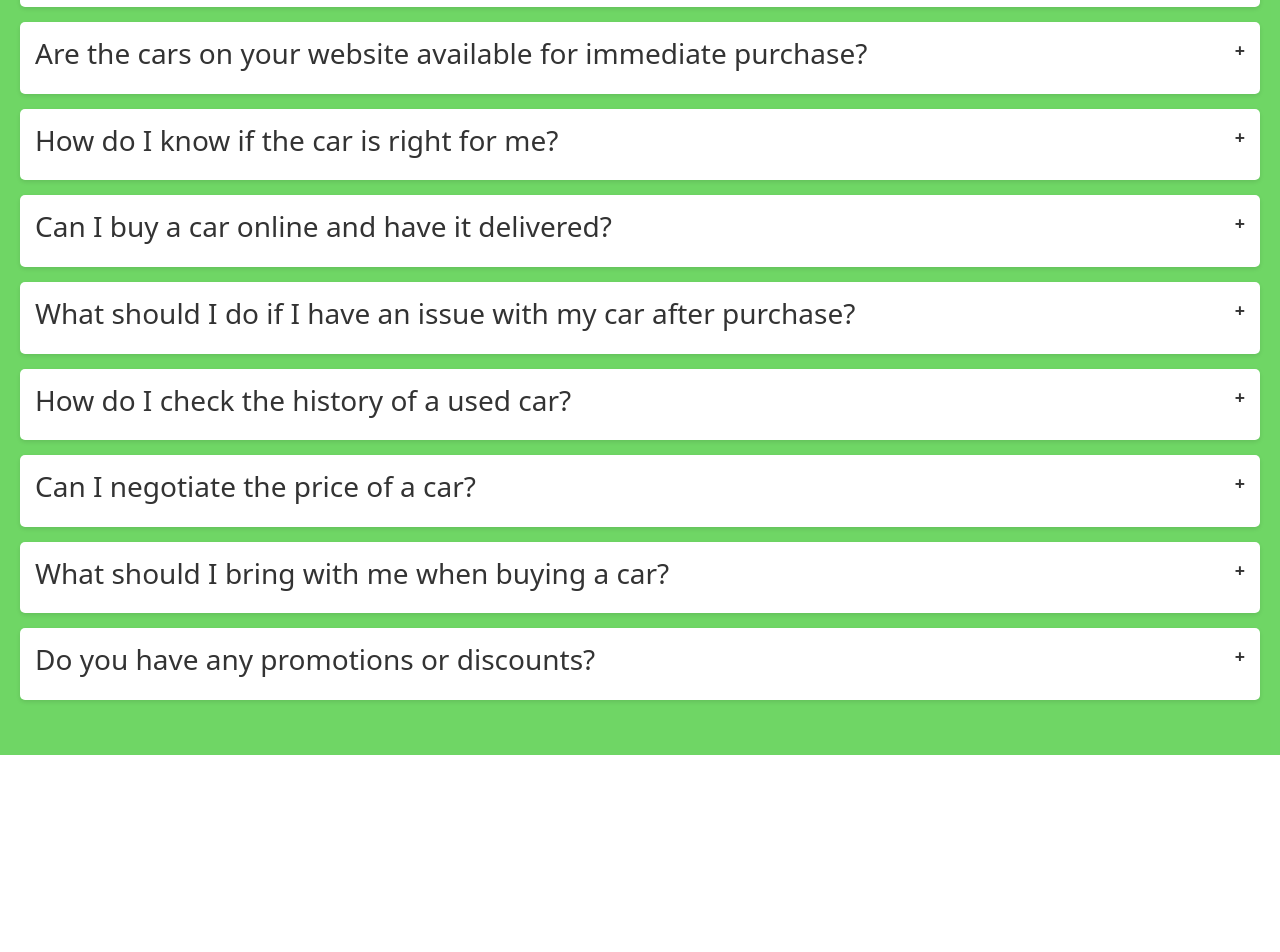
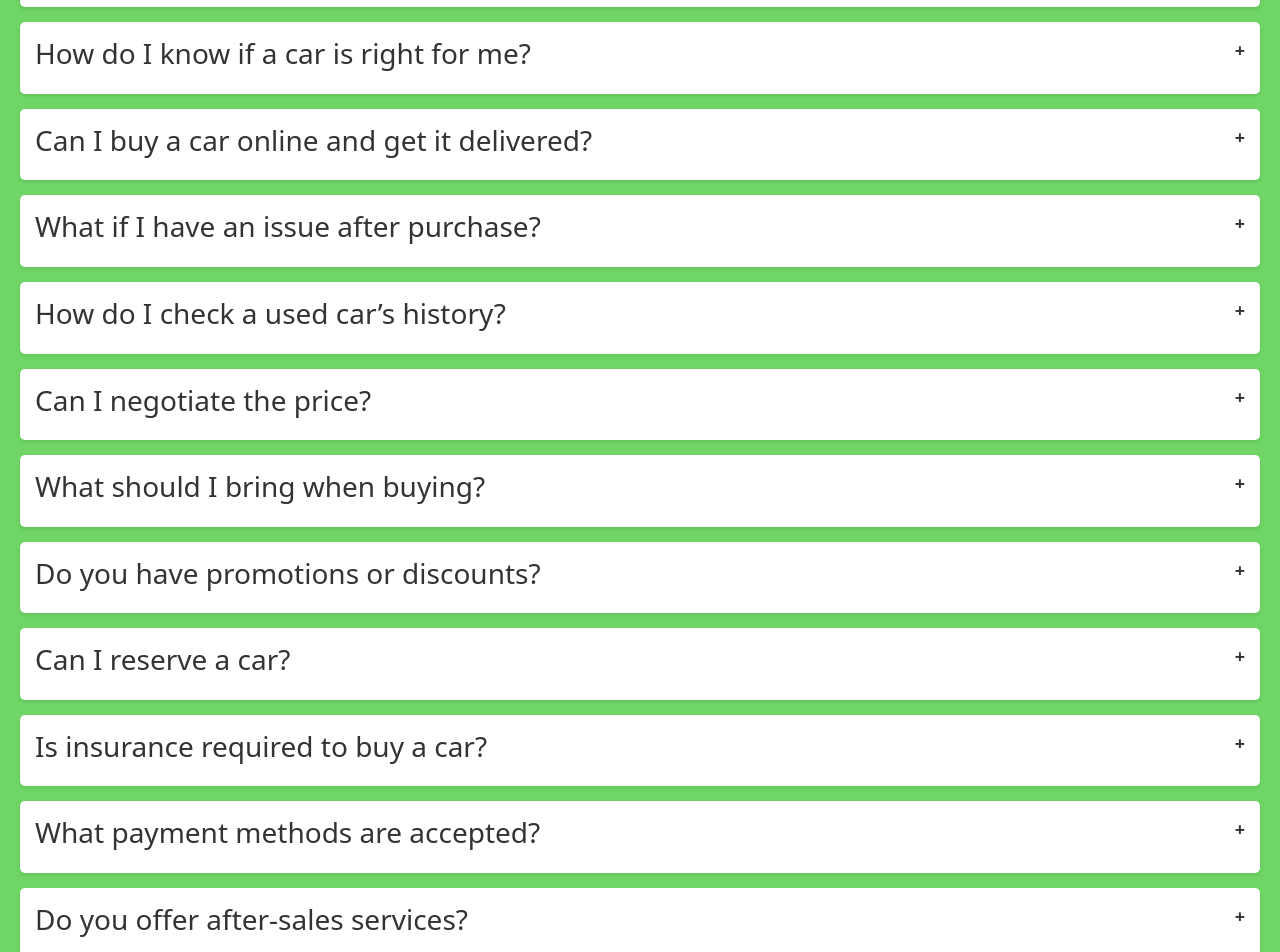
Before and after one commit to stano-hub/minyamu-motors, a React (Create React App) app: page /FAQ in a window 1280 px wide. Shown: the part 1479-2431 px from the top of the page. Before the commit the page ends 2234 px from the top, so only its background shows below. Built offline with nearby package versions, Linux system fonts and the light colour scheme.

Commit message:
Update FAQ.jsx

```diff
--- a/src/components/FAQ.jsx
+++ b/src/components/FAQ.jsx
@@ -1,96 +1,115 @@
-import React, { useState } from 'react';
-import './stylres/FAQ.css'; // Import the custom CSS for FAQ styling
+import React, { useState, useEffect } from 'react';
+import './stylres/FAQ.css';
 import Sidebar from './Sidebar';
 
 const FAQ = () => {
   const [activeIndex, setActiveIndex] = useState(null);
+  const [showButton, setShowButton] = useState(false);
 
-  // Array of FAQs
-  const faqList = [
-    {
+  const faqList = [ {
     question: "What types of cars do you sell?",
-      answer: "We offer a wide range of vehicles, including new and pre-owned cars, SUVs, trucks, and electric vehicles. We strive to provide options for various budgets and preferences."
+    answer: "We offer a wide range of vehicles, including new and pre-owned cars, SUVs, trucks, and electric vehicles."
   },
   {
     question: "How do I buy a car from Minyamu Motors?",
-      answer: "Simply browse our online inventory, select a car that meets your needs, and either contact us directly or proceed to checkout to complete your purchase."
+    answer: "Simply browse our online inventory, select a car that meets your needs, and proceed to checkout or contact us."
   },
   {
     question: "Do you offer financing options for car purchases?",
-      answer: "Yes! We offer flexible financing options through partnered banks and lenders. You can apply for financing directly on our website."
+    answer: "Yes! We provide flexible financing through partnered banks and lenders. Apply directly on our site."
   },
   {
     question: "Can I trade in my old car?",
-      answer: "Absolutely! We accept trade-ins. You can get an appraisal for your car by filling out the trade-in form on our website or bringing it to our dealership."
+    answer: "Absolutely! Get an appraisal by filling out the trade-in form or visiting our dealership."
   },
-    {
-      question: "Do you offer warranties on your cars?",
-      answer: "Yes, all of our cars come with a warranty. The specific coverage depends on the make, model, and whether the car is new or used."
-    },
+
   {
     question: "Can I schedule a test drive?",
-      answer: "Yes, you can schedule a test drive online or by calling us directly. We'll arrange a time for you to come in and experience the vehicle firsthand."
+    answer: "Yes, you can book test drives online or by phone."
   },
   {
     question: "What is the process for buying a used car?",
-      answer: "The process is simple! Browse our used car selection, choose a vehicle, apply for financing or pay in full, and finalize the deal with our team. We ensure all our used cars are inspected and come with a limited warranty."
+    answer: "Select a used car, apply for financing or pay in full, and complete the purchase with our help."
   },
   {
-      question: "Are the cars on your website available for immediate purchase?",
-      answer: "Yes, all cars listed on our website are available for purchase, and you can get started right away. However, availability may change, so it’s always a good idea to inquire for the latest details."
+    question: "Are cars on your site available immediately?",
+    answer: "Yes, cars listed are ready for purchase unless marked otherwise. Contact us for current availability."
   },
   {
-      question: "How do I know if the car is right for me?",
-      answer: "We provide detailed descriptions, photos, and specifications for each car on our website. If you need more information, feel free to reach out, and we’ll assist you in making the best choice."
+    question: "How do I know if a car is right for me?",
+    answer: "We provide descriptions, photos, and specs. Need help? Contact us for personalized guidance."
   },
   {
-      question: "Can I buy a car online and have it delivered?",
-      answer: "Yes, we offer delivery options for cars purchased online. Depending on your location, we’ll arrange for the vehicle to be delivered to your home or the nearest dealership."
+    question: "Can I buy a car online and get it delivered?",
+    answer: "Yes! We offer delivery depending on your location. Details are provided at checkout."
   },
   {
-      question: "What should I do if I have an issue with my car after purchase?",
-      answer: "We have a dedicated customer support team that will help resolve any post-purchase issues. Please contact us directly, and we’ll assist you with the necessary steps for repair or replacement."
+    question: "What if I have an issue after purchase?",
+    answer: "Contact our support team. We’ll assist with repairs or warranty claims."
   },
   {
-      question: "How do I check the history of a used car?",
-      answer: "All of our used cars come with a detailed vehicle history report. You can request this information during your vehicle search, and we’ll provide you with full transparency."
+    question: "How do I check a used car’s history?",
+    answer: "Each used car includes a history report for full transparency."
   },
   {
-      question: "Can I negotiate the price of a car?",
-      answer: "While our prices are competitive and based on the market, we occasionally offer promotions or discounts. Feel free to inquire with our team to see if there are any available discounts or special offers."
+    question: "Can I negotiate the price?",
+    answer: "Prices are competitive, but we occasionally offer promotions. Ask us about current deals."
   },
   {
-      question: "What should I bring with me when buying a car?",
-      answer: "You'll need a valid driver’s license, proof of insurance, proof of income (if financing), and a trade-in vehicle (if applicable). For more details, please contact us before your visit."
+    question: "What should I bring when buying?",
+    answer: "Bring ID, proof of insurance, income (if financing), and your trade-in vehicle if applicable."
   },
   {
-      question: "Do you have any promotions or discounts?",
-      answer: "Yes, we often run seasonal promotions, special discounts for first-time buyers, or loyalty programs. Keep an eye on our website or subscribe to our newsletter for the latest offers."
+    question: "Do you have promotions or discounts?",
+    answer: "Yes! We offer seasonal sales and loyalty discounts. Sign up for our newsletter to stay updated."
   },
-  ];
 
-  // Toggle FAQ answer visibility
+  {
+    question: "Can I reserve a car?",
+    answer: "Yes, you can place a refundable deposit to reserve a car for up to 48 hours."
+  },
+  {
+    question: "Is insurance required to buy a car?",
+    answer: "Yes, valid insurance is required before you drive off the lot. We can assist if needed."
+  },
+  {
+    question: "What payment methods are accepted?",
+    answer: "We accept bank transfers, credit/debit cards, and financing options through our partners."
+  },
+  {
+    question: "Do you offer after-sales services?",
+    answer: "Yes, we provide maintenance, repairs, and service packages after your purchase."
+  }];
+
   const handleToggle = (index) => {
-    if (activeIndex === index) {
-      setActiveIndex(null); // If the same FAQ is clicked, close it
-    } else {
-      setActiveIndex(index); // Otherwise, open the clicked FAQ
-    }
+    setActiveIndex(prev => prev === index ? null : index);
+    document.getElementById(`faq-${index}`)?.scrollIntoView({ behavior: 'smooth', block: 'start' });
   };
+
+  const handleScroll = () => {
+    setShowButton(window.scrollY > 400);
+  };
+
+  const scrollToTop = () => {
+    window.scrollTo({ top: 0, behavior: 'smooth' });
+  };
+
+  useEffect(() => {
+    window.addEventListener('scroll', handleScroll);
+    document.documentElement.style.scrollBehavior = 'smooth';
+    return () => window.removeEventListener('scroll', handleScroll);
+  }, []);
 
   return (
     <div className="faq-container">
-        <Sidebar/>
+      <Sidebar />
+      <div className="faq-content">
         <img src="/images/logo.png" alt="Minyamu Motors Logo" className="faq-logo" />
-
         <h2 className="faq-title">Frequently Asked Questions (FAQ)</h2>
         <div className="faq-list">
           {faqList.map((faq, index) => (
-          <div key={index} className="faq-item">
-            <div
-              className="faq-question"
-              onClick={() => handleToggle(index)}
-            >
+            <div key={index} className="faq-item" id={`faq-${index}`}>
+              <div className="faq-question" onClick={() => handleToggle(index)}>
                 <h3>{faq.question}</h3>
                 <span>{activeIndex === index ? '-' : '+'}</span>
               </div>
@@ -102,6 +121,12 @@ const FAQ = () => {
             </div>
           ))}
         </div>
+        {showButton && (
+          <button className="back-to-top" onClick={scrollToTop}>
+            ↑ Back to Top
+          </button>
+        )}
+      </div>
     </div>
   );
 };
```
Lines whose indentation alone changed are shown as unchanged.
